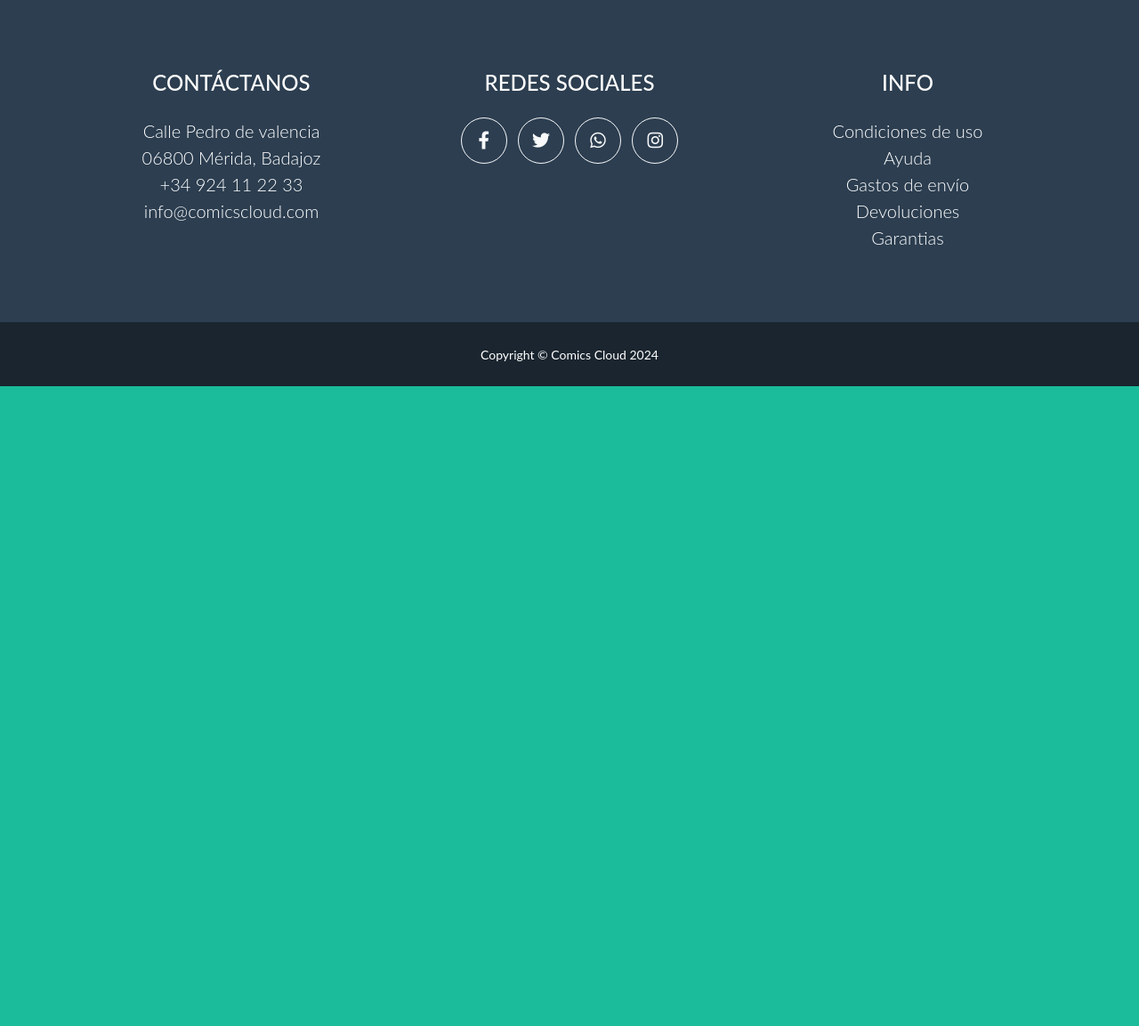
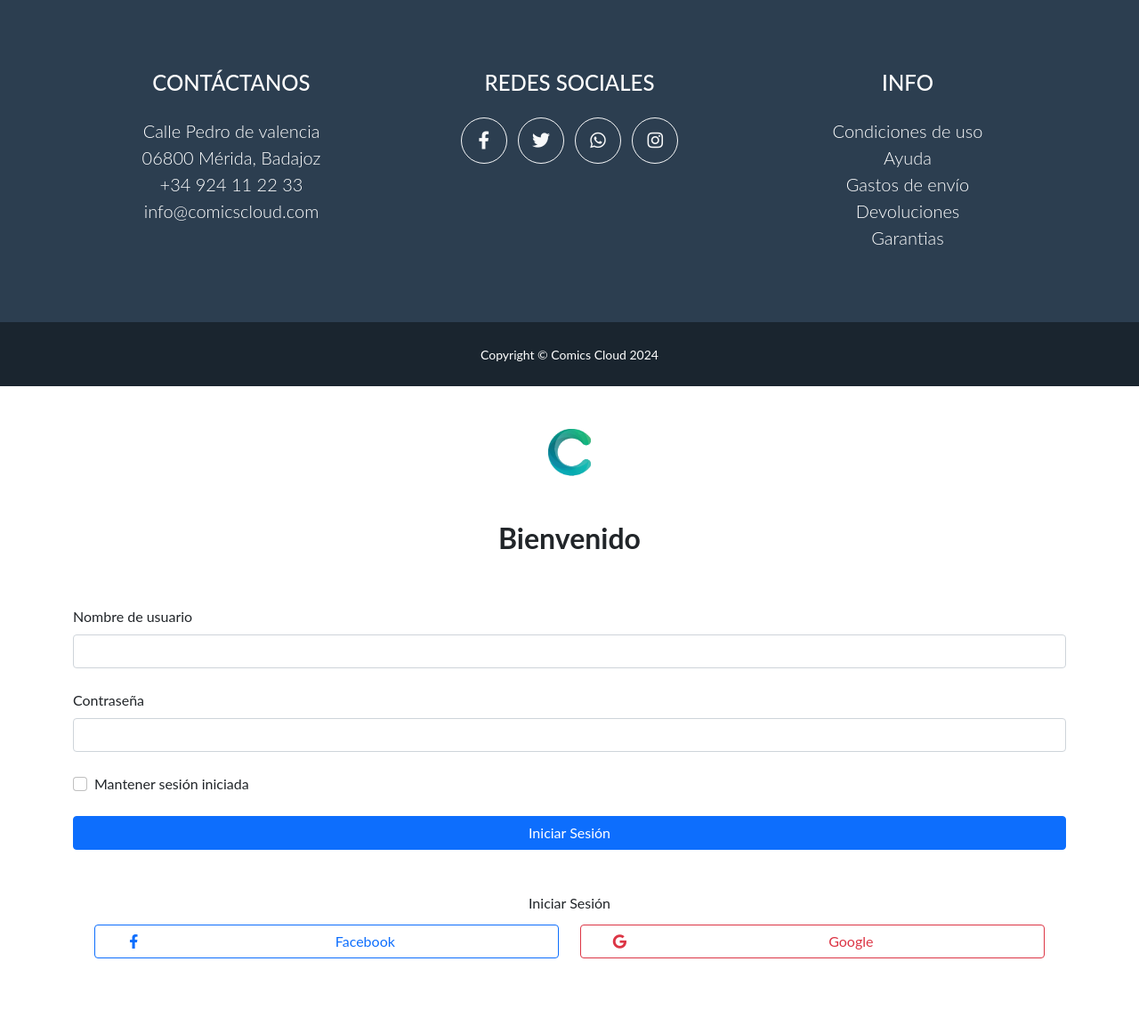
Before and after one commit to MarcosDeLaMarta/Proyecto-Final-IAW, a PHP site: page / in a window 1280 px wide. Shown: the part 1348-2501 px from the top of the page at 89% size. Before the commit the page ends 1782 px from the top, so only its background shows below. Run offline with PHP 8.4, Linux system fonts and the light colour scheme.

Commit message:
12.03 casa

```diff
--- a/Controllers/ProductsController.php
+++ b/Controllers/ProductsController.php
@@ -35,7 +35,20 @@ class ComicsController {
         View::show("carrito", ['comics' => $arrayCarrito]);
 
     }
+    public function eliminarDelCarrito() {
+        if (isset($_GET['id'])) {
 
+            $idComic = $_GET['id'];
+
+            // Busca la posición del cómic en el carrito
+            $posicion = array_search($idComic, $_SESSION['cart']);
+
+            if ($posicion !== false) {
+                unset($_SESSION['cart'][$posicion]);
+            }
+        }
+        $this->verCarrito();
+    }
 }
 
     // http://localhost/index.php?action=showAllComics&controller=ComicsController
--- a/Controllers/UserController.php
+++ b/Controllers/UserController.php
@@ -1,6 +1,7 @@
 <?php
 
-include_once("views/view.php");
+include_once('db/db.php');
+include_once ("models/productosDAO.php");
 
 class UserController {
 
@@ -31,20 +32,23 @@ class UserController {
 
                 if (empty($usuario)) {
                     $errores['general'] = "El usuario no está registrado.";
-                    View::show("login", $errores);
+                    View::show("login", ['errores' => $errores]);
                 } else {
                     $_SESSION['usuario'] = $_POST['usuario'];
 
                     // Redirección basada en el rol del usuario
                     if ($usuario['rol'] == 1) {
-                        header("Location: index.php?action=showAllComics&controller=ComicsController");
+                        $comicsDAO = new ComicsDAO();
+                        $comics = $comicsDAO->getAllComics();
+                        $comicsDAO = null;
+                        View::show("mostrarProductos", ['comics' => $comics]);
                     } elseif ($usuario['rol'] == 2) {
                         // Redirige a la vista de administrador
                         header("Location: index.php?action=showAdminView&controller=AdminController");
                     }
                 }
             } else {
-                View::show("login", $errores);
+                View::show("login", ['errores' => $errores]);
             }
         }
     }
--- a/models/productosDAO.php
+++ b/models/productosDAO.php
@@ -1,5 +1,5 @@
 <?php
-include('db/db.php');
+include_once('db/db.php');
 
 class ComicsDAO {
 
--- a/models/usuariosDAO.php
+++ b/models/usuariosDAO.php
@@ -1,6 +1,6 @@
 <?php
 
-include_once ('/app/public/proyecto/db/db.php');
+include_once('db/db.php');
 
 class UsuariosDAO {
 
--- a/views/carrito.php
+++ b/views/carrito.php
@@ -27,7 +27,7 @@ include_once("views/header.php");
                       <td><?php echo $comic['precio']; ?> €</td>
                       <td>1</td>
                       <td>
-                          <a href="#" class="btn btn-danger">Eliminar</a>
+                          <a href="index.php?action=eliminarDelCarrito&controller=ComicsController&id=<?php echo $comic['id_comic']; ?>" class="btn btn-danger">Eliminar</a>
                       </td>
                   </tr>
               <?php endforeach; ?>
--- a/views/header.php
+++ b/views/header.php
@@ -42,6 +42,7 @@ if(!isset($_SESSION['usuario'])){
                                 <li class="nav-item mx-0 mx-lg-1"><a class="nav-link py-3 px-0 px-lg-3 rounded" href="#"><i class="bi bi-person-circle"></i> Perfil</a></li>
                                 <li class="nav-item mx-0 mx-lg-1"><a class="nav-link py-3 px-0 px-lg-3 rounded" href="index.php?action=showAllComics&controller=ComicsController"><i class="bi bi-list-nested"></i> Productos</a></li>
                                 <li class="nav-item mx-0 mx-lg-1"><a class="nav-link py-3 px-0 px-lg-3 rounded" href="index.php?action=verCarrito&controller=ComicsController"><i class="bi bi-bag"></i> Cesta</a></li>
+                                <li class="nav-item mx-0 mx-lg-1"><a class="nav-link py-3 px-0 px-lg-3 rounded" href="index.php?action=cerrarsesion&controller=UserController"><i class="bi bi-person-circle"></i> Cerrar Sesión </a></li>
                             </ul>
                         </div>
                     </div>
@@ -58,7 +59,7 @@ if(!isset($_SESSION['usuario'])){
                 <div class="collapse navbar-collapse" id="navbarResponsive">
                     <ul class="navbar-nav ms-auto">
 
-                        <li class="nav-item mx-0 mx-lg-1"><a class="nav-link py-3 px-0 px-lg-3 rounded" href="#" data-bs-toggle="modal" data-bs-target="#exampleModal"><i class="bi bi-person-circle"></i> Iniciar sesión</a></li>
+                        <li class="nav-item mx-0 mx-lg-1"><a class="nav-link py-3 px-0 px-lg-3 rounded" href="index.php?action=showiniciosesion&controller=UserController"><i class="bi bi-person-circle"></i> Iniciar sesión</a></li>
                         <li class="nav-item mx-0 mx-lg-1"><a class="nav-link py-3 px-0 px-lg-3 rounded" href="index.php?action=showAllComics&controller=ComicsController"><i class="bi bi-list-nested"></i> Productos</a></li>
                         <li class="nav-item mx-0 mx-lg-1"><a class="nav-link py-3 px-0 px-lg-3 rounded" href="index.php?action=verCarrito&controller=ComicsController"><i class="bi bi-bag"></i> Cesta</a></li>
                     </ul>
--- a/views/login.php
+++ b/views/login.php
@@ -1,18 +1,9 @@
 
-<!-- Modal -->
-<div class="modal fade" id="exampleModal" tabindex="-1" aria-labelledby="exampleModalLabel" aria-hidden="true">
-    <div class="modal-dialog">
-        <div class="modal-content">
-            <div class="modal-header">
-                <h5 class="modal-title" id="exampleModalLabel">Inicia Sesión</h5>
-                <button type="button" class="btn-close" data-bs-dismiss="modal" aria-label="Close"></button>
-            </div>
-            <div class="modal-body">
-                <div class="container">
+                <div class="container-sm mt-5 mb-4">
                     <div class="row">
                         <div class="col">
                             <div class="text-center">
-                                <img src="img/logo.png" width="48" alt="">
+                                <img src="views/img/logo.png" width="48" alt="">
                             </div>
                             <h2 class="fw-bold text-center py-5">Bienvenido</h2>
 
@@ -34,6 +25,9 @@
                                         if(isset($data) && isset($data['contrasena'])){
                                             echo "<div class='alert alert-danger'>".$data['contrasena']."</div>";
                                         }
+                                        if(isset($data) && isset($data['general'])){
+                                            echo "<div class='alert alert-danger'>".$data['general']."</div>";
+                                          }
                                     ?>
                                 </div>
                                 <div class="mb-4 form-check">
@@ -42,11 +36,11 @@
                                 </div>
                                 <p class="error" id="error"></p>
                                 <div class="d-grid">
-                                    <button type="submit" class="btn btn-primary">Iniciar Sesión</button>
+                                <button type="submit" name="iniciarsesion" class="btn btn-primary">Iniciar Sesión</button>
                                 </div>
                             </form>
                             <div class="container w-100 my-5">
-                                <div class="row text-center">
+                                <div class="row text-center mb-2">
                                     <div class="col-12">Iniciar Sesión</div>
                                 </div>
                                 <div class="row">
@@ -71,7 +65,3 @@
                         </div>
                     </div>
                 </div>
-            </div>
-        </div>
-    </div>
-</div>
```
Also changed, not shown: views/css/style.css (line endings or trailing spaces).
